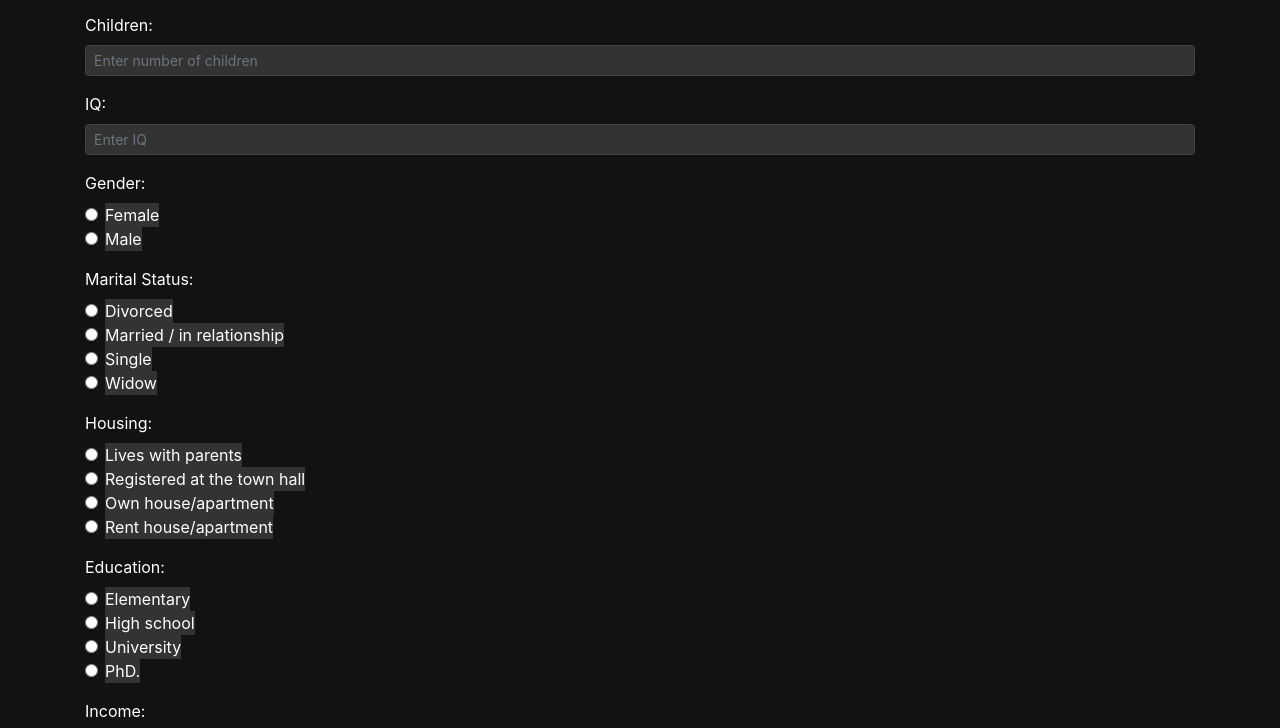
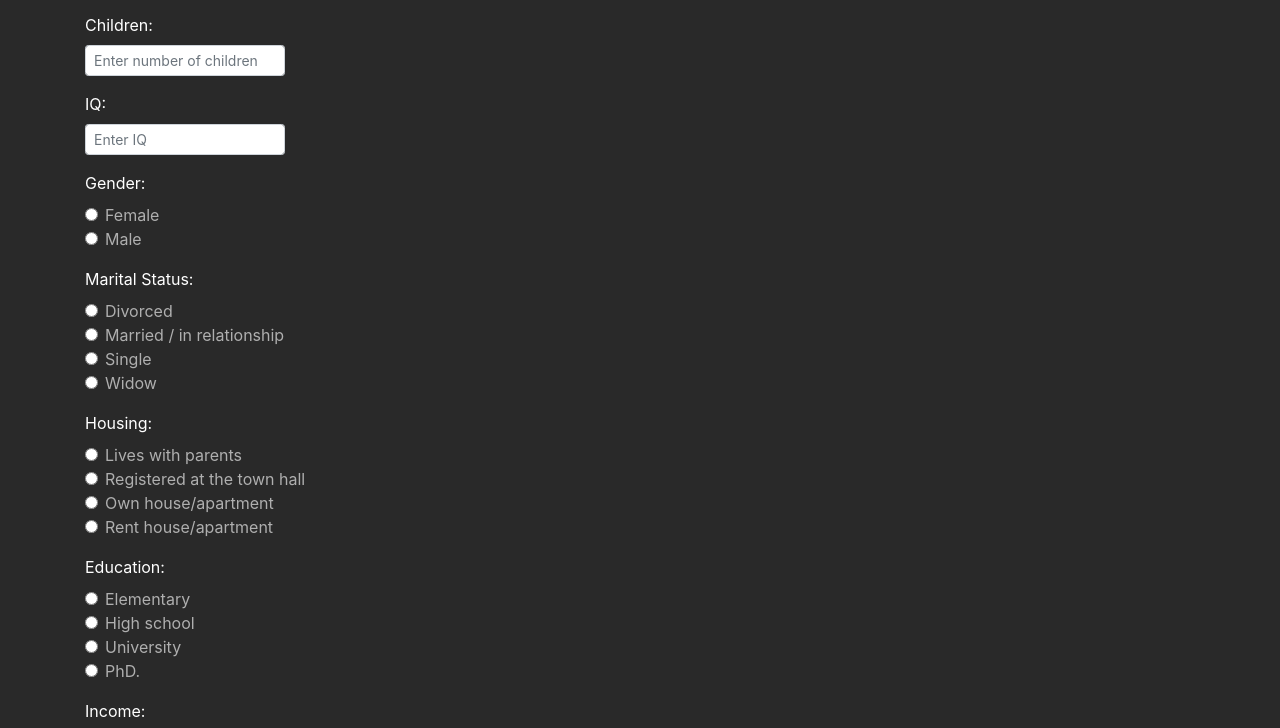
Before and after one commit to lukazko/loan-probability, a plain HTML site: page logreg.html in a window 1280 px wide. Shown: the part 160-888 px from the top of the page. Drawn offline with nearby package versions, Linux system fonts and the light colour scheme.

Commit message:
Add files via upload

```diff
--- a/logreg.html
+++ b/logreg.html
@@ -8,14 +8,13 @@
 <link rel="stylesheet" href="https://stackpath.bootstrapcdn.com/bootstrap/4.3.1/css/bootstrap.min.css">
 <style>
     body {
-      background-color: #121212; /* Dark background */
+      background-color: #292929; /* Dark background */
       color: #ffffff; /* Light text */
     }
 
     .form-control, .form-check-label {
-      background-color: #333;
-      border-color: #444;
-      color: #ffffff;
+
+      color: #afafaf;
     }
 
     .btn-primary {
@@ -76,11 +75,11 @@
             <label for="age">Age:</label>
             <input type="number" class="form-control form-control-sm"  id="age" placeholder="Enter age" required min="18" max="99">
         </div>
-        <div class="form-group">
+        <div class="form-group narrow-input">
             <label for="children">Children:</label>
             <input type="number"class="form-control form-control-sm " id="children" placeholder="Enter number of children" required min="0" max="10">
         </div>
-        <div class="form-group">
+        <div class="form-group narrow-input">
             <label for="IQ">IQ:</label>
             <input type="number" class="form-control form-control-sm " id="IQ" placeholder="Enter IQ" required min="80" max="200">
         </div>
```
